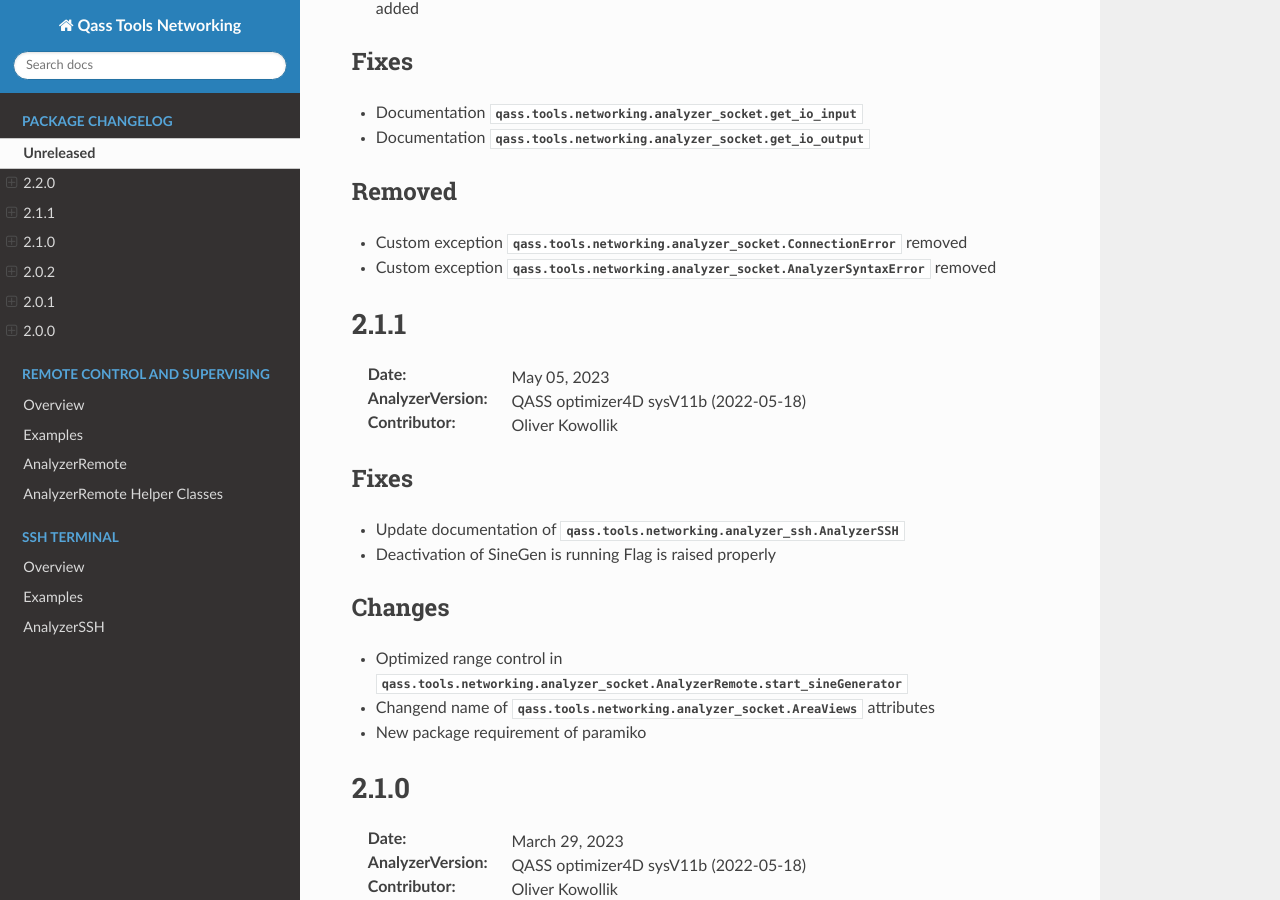
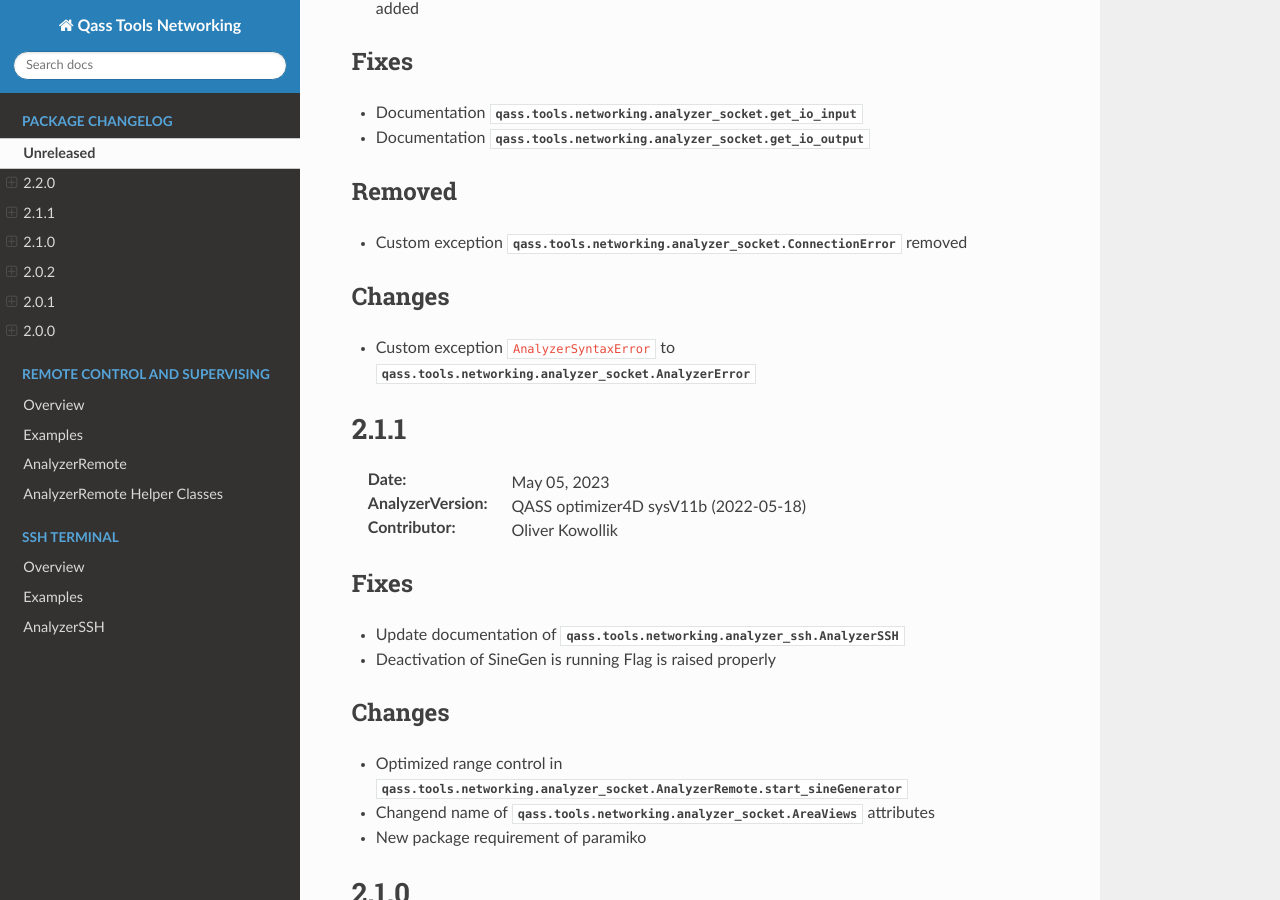
Before and after one commit to QASS/qass-tools-networking, a Sphinx documentation site: the page built from docs/source/changelog.rst, in a window 1280 px wide and 900 px high, scrolled down 692 px. Built offline with Sphinx 7.4.7 and the Read the Docs theme 2.0.0, drawn with Linux system fonts in a browser that asks for light colours.

Commit message:
update Changelog

```diff
--- a/docs/source/changelog.rst
+++ b/docs/source/changelog.rst
@@ -30,7 +30,10 @@ Fixes
 Removed
 -------
 * Custom exception :mod:`qass.tools.networking.analyzer_socket.ConnectionError` removed
-* Custom exception :mod:`qass.tools.networking.analyzer_socket.AnalyzerSyntaxError` removed
+
+Changes
+-------
+* Custom exception ``AnalyzerSyntaxError`` to :mod:`qass.tools.networking.analyzer_socket.AnalyzerError`
 
 2.1.1
 """""
```
